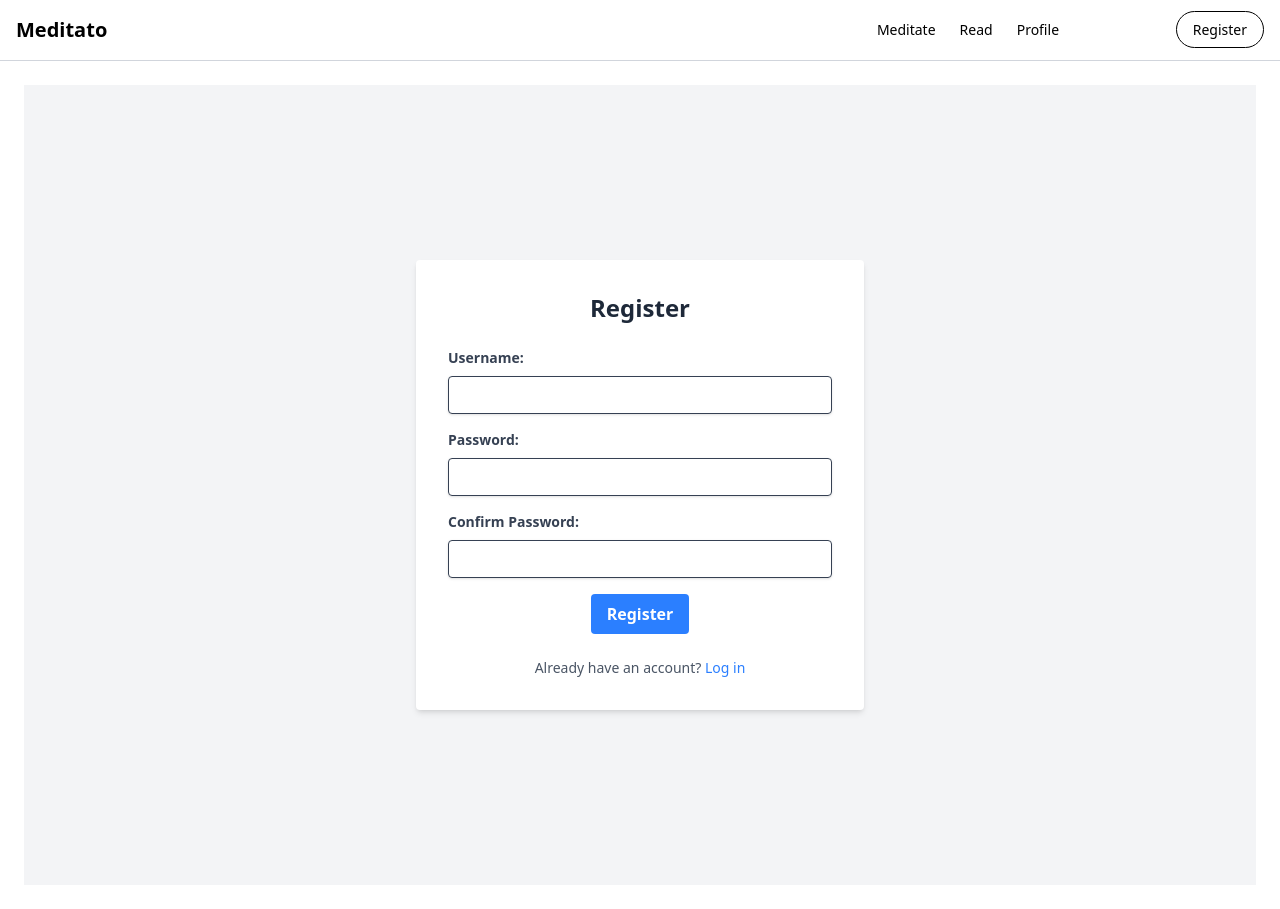
After one commit to rakshitvermagithub/CS50-Final-Project, a Flask app: template templates/register.html in a window 1280 px wide. The commit adds this page. Run offline with Flask 3, Linux system fonts and the light colour scheme; the template is opened without the code that fills it, so the values that code supplies are empty; some libraries are stand-ins or nearby versions.

Commit message:
User can register/login now

```diff
--- a/templates/layout.html
+++ b/templates/layout.html
@@ -15,10 +15,17 @@
     <!-- Navbar -->
     <nav class="flex items-center justify-between p-4 border-b border-gray-300">
       <div class="text-xl font-semibold">Meditato</div>
-      <ul class="flex gap-6 text-sm">
-        <li><a href="#" class="hover:underline">Meditate</a></li>
+      <ul class="flex gap-6 text-sm items-center">
+        <li><a href="/" class="hover:underline">Meditate</a></li>
         <li><a href="#" class="hover:underline">Read</a></li>
         <li><a href="#" class="hover:underline">Profile</a></li>
+        {% if logged_in %}
+          {# You can add user_id or username here if passed from Flask #}
+          <li><a href="/logout" class="py-2 px-4 rounded-full bg-red-500 text-white hover:bg-red-600 transition-colors">Logout</a></li>
+        {% else %}
+          <li><a href="/login" class="py-2 px-4 rounded-full bg-apple-blue text-white hover:bg-blue-600 transition-colors">Login</a></li>
+          <li><a href="/register" class="py-2 px-4 rounded-full border border-apple-blue text-apple-blue hover:bg-apple-blue hover:text-white transition-colors">Register</a></li>
+        {% endif %}
       </ul>
     </nav>
 
--- /dev/null
+++ b/templates/register.html
@@ -0,0 +1,41 @@
+{% extends "layout.html" %}
+
+{% block title %}
+    Register
+{% endblock %}
+
+{% block main %}
+<div class="bg-gray-100 min-h-screen flex items-center justify-center">
+    <div class="bg-white p-8 rounded shadow-md w-full max-w-md">
+        <h2 class="text-2xl font-semibold mb-6 text-gray-800 text-center">Register</h2>
+        {% if error %}
+            <p class="text-red-500 text-sm mb-4">{{ error }}</p>
+        {% endif %}
+        <form method="POST" action="/register" class="space-y-4">
+            <div>
+                <label for="username" class="block text-gray-700 text-sm font-bold mb-2">Username:</label>
+                <input type="text" id="username" name="username" class="shadow appearance-none border rounded w-full py-2 px-3 text-gray-700 leading-tight focus:outline-none focus:shadow-outline" required>
+            </div>
+            <div>
+                <label for="password" class="block text-gray-700 text-sm font-bold mb-2">Password:</label>
+                <input type="password" id="password" name="password" class="shadow appearance-none border rounded w-full py-2 px-3 text-gray-700 leading-tight focus:outline-none focus:shadow-outline" required>
+            </div>
+            <div>
+                <label for="confirm_password" class="block text-gray-700 text-sm font-bold mb-2">Confirm Password:</label>
+                <input type="password" id="confirm_password" name="confirm_password" class="shadow appearance-none border rounded w-full py-2 px-3 text-gray-700 leading-tight focus:outline-none focus:shadow-outline" required>
+            </div>
+            <div class="flex items-center justify-center">
+                <button type="submit" class="bg-blue-500 hover:bg-blue-700 text-white font-bold py-2 px-4 rounded focus:outline-none focus:shadow-outline">
+                    Register
+                </button>
+            </div>
+        </form>
+        <div class="mt-6 text-center">
+            <p class="text-gray-600 text-sm">
+                Already have an account?
+                <a href="/login" class="text-blue-500 hover:underline">Log in</a>
+            </p>
+        </div>
+    </div>
+</div>
+{% endblock %}
```
Also changed, not shown: templates/login.html (added, +37 -0 lines).
